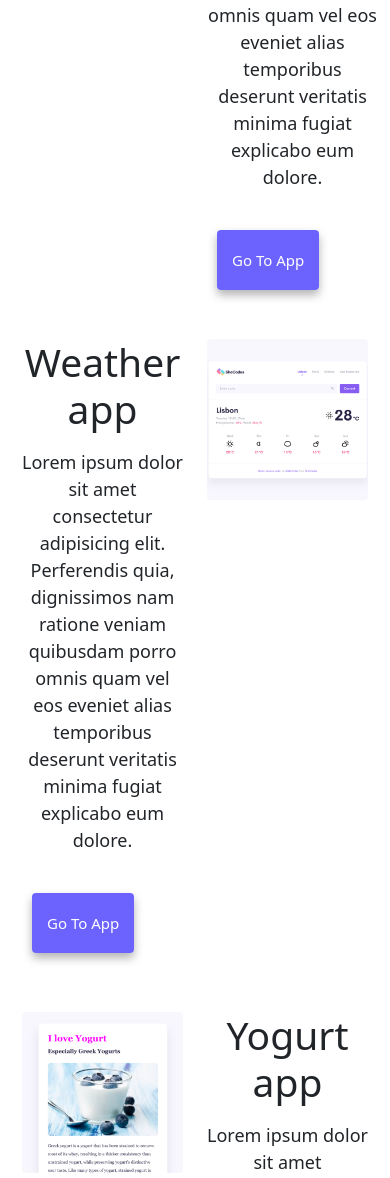
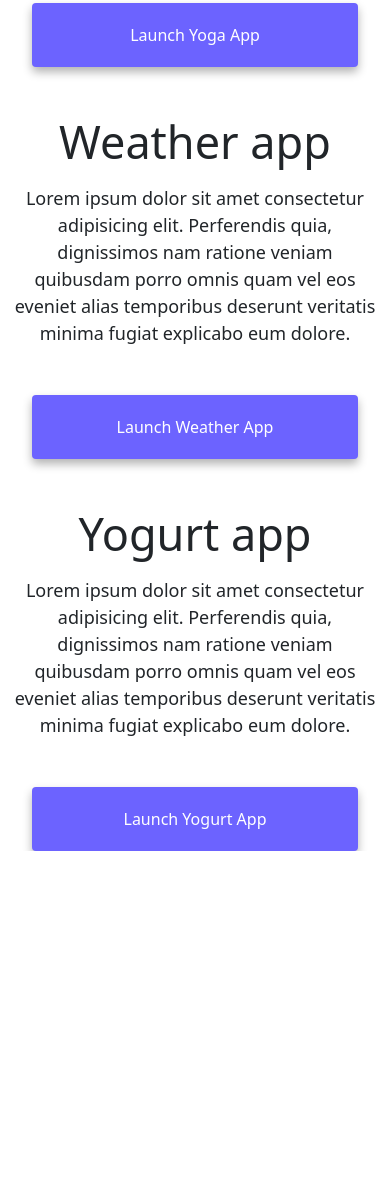
Before and after one commit to celonen/updated-shecodes-portfolio-multiple-pages, a plain HTML site: page index.html in a window 390 px wide. Shown: the part 822-2000 px from the top of the page. After the commit the page ends 1673 px from the top, so only its background shows below. Drawn offline with nearby package versions, Linux system fonts and the light colour scheme.

Commit message:
improved responsiveness: hid images on small devices

```diff
--- a/index.html
+++ b/index.html
@@ -78,14 +78,14 @@
     </div>
     <div class="container">
       <div class="row">
-        <div class="col-6">
+        <div class="col-sm-6">
           <img
             src="images/yoga.png"
-            class="img-fluid rounded"
+            class="img-fluid rounded d-none d-sm-block"
             alt="Yoga app project"
           />
         </div>
-        <div class="col-6">
+        <div class="col-sm-6">
           <h2 class="mb-3">Yoga app</h2>
           <p>
             Lorem ipsum dolor sit amet consectetur adipisicing elit. Perferendis
@@ -94,14 +94,17 @@
             explicabo eum dolore.
           </p>
           <div class="mt-5">
-            <a href="#" class="primary-link" title="Yoga app button"
-              >Go to App</a
+            <a
+              href="#"
+              class="primary-link project-link"
+              title="Yoga app button"
+              >Launch Yoga App</a
             >
           </div>
         </div>
       </div>
       <div class="row mt-5">
-        <div class="col-6">
+        <div class="col-sm-6">
           <h2 class="mb-3">Weather app</h2>
           <p>
             Lorem ipsum dolor sit amet consectetur adipisicing elit. Perferendis
@@ -110,28 +113,31 @@
             explicabo eum dolore.
           </p>
           <div class="mt-5">
-            <a href="#" class="primary-link" title="Weather app button"
-              >Go to App</a
+            <a
+              href="#"
+              class="primary-link project-link"
+              title="Weather app button"
+              >Launch Weather App</a
             >
           </div>
         </div>
-        <div class="col-6">
+        <div class="col-sm-6">
           <img
             src="images/weather.png"
-            class="img-fluid rounded"
+            class="img-fluid rounded d-none d-sm-block"
             alt="Weather app project"
           />
         </div>
       </div>
       <div class="row mt-5">
-        <div class="col-6">
+        <div class="col-sm-6">
           <img
             src="images/yogurt.png"
-            class="img-fluid rounded"
+            class="img-fluid rounded d-none d-sm-block"
             alt="Yogurt app project"
           />
         </div>
-        <div class="col-6">
+        <div class="col-sm-6">
           <h2 class="mb-3">Yogurt app</h2>
           <p>
             Lorem ipsum dolor sit amet consectetur adipisicing elit. Perferendis
@@ -140,8 +146,11 @@
             explicabo eum dolore.
           </p>
           <div class="mt-5">
-            <a href="#" class="primary-link" title="Yogurt app button"
-              >Go to App</a
+            <a
+              href="#"
+              class="primary-link project-link"
+              title="Yogurt app button"
+              >Launch Yogurt App</a
             >
           </div>
         </div>
--- a/src/style.css
+++ b/src/style.css
@@ -49,6 +49,10 @@ p {
   text-transform: capitalize;
   background: var(--primary-color);
   box-shadow: var(--box-shadow);
+  color: white;
+}
+
+.primary-link:hover {
   color: white;
 }
 
@@ -107,17 +111,10 @@ p {
     font-size: 22px;
   }
 
-  img {
+  .project-link {
     display: block;
-  }
-
-  .mb-3 {
-    font-size: 39px;
-  }
-
-  .mt-5 {
-    font-size: 15px;
-    padding: 10px;
+    text-align: center;
+    margin: 0 20px;
   }
 
   .email-link {
```
Also changed, not shown: about.html (+3 -3 lines).
